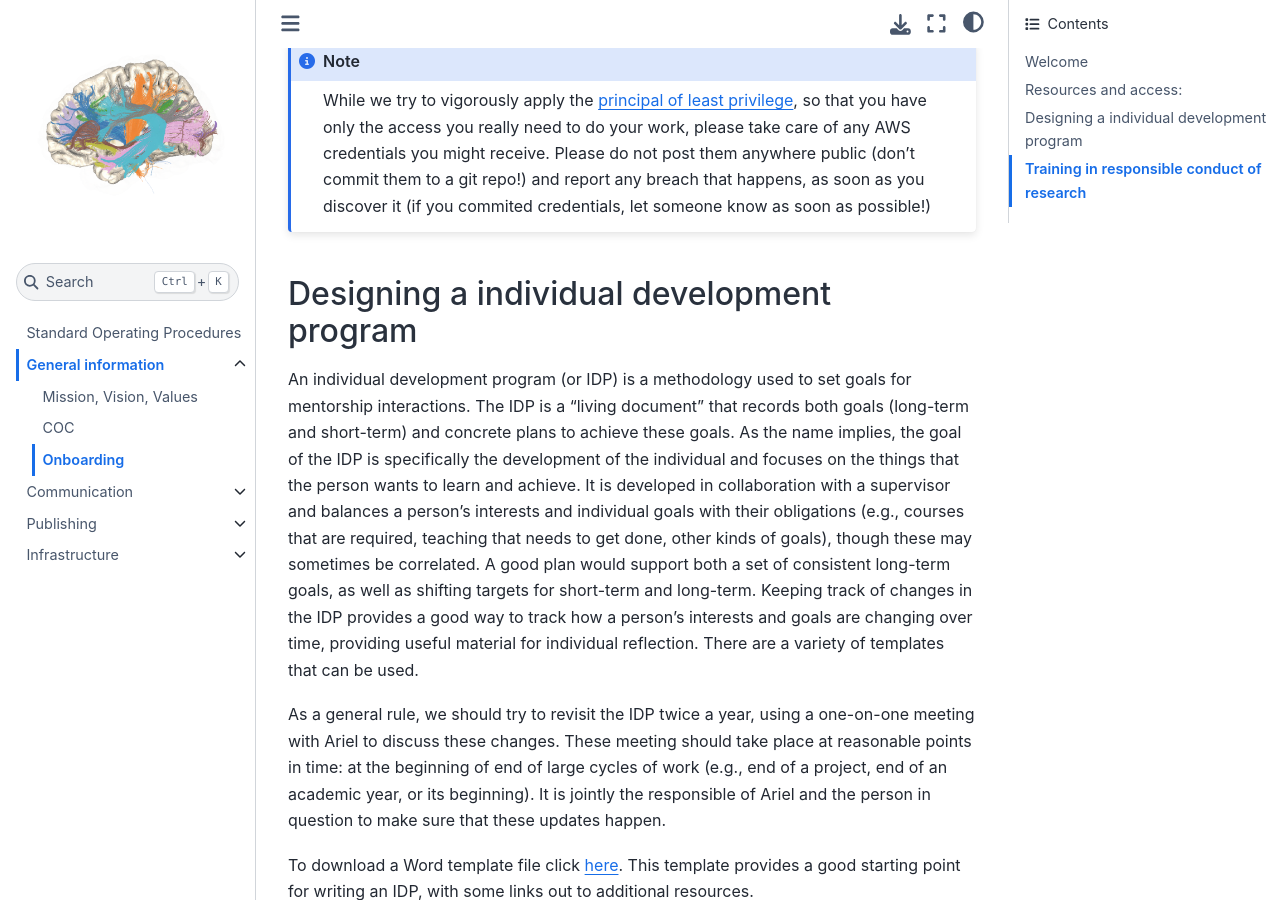
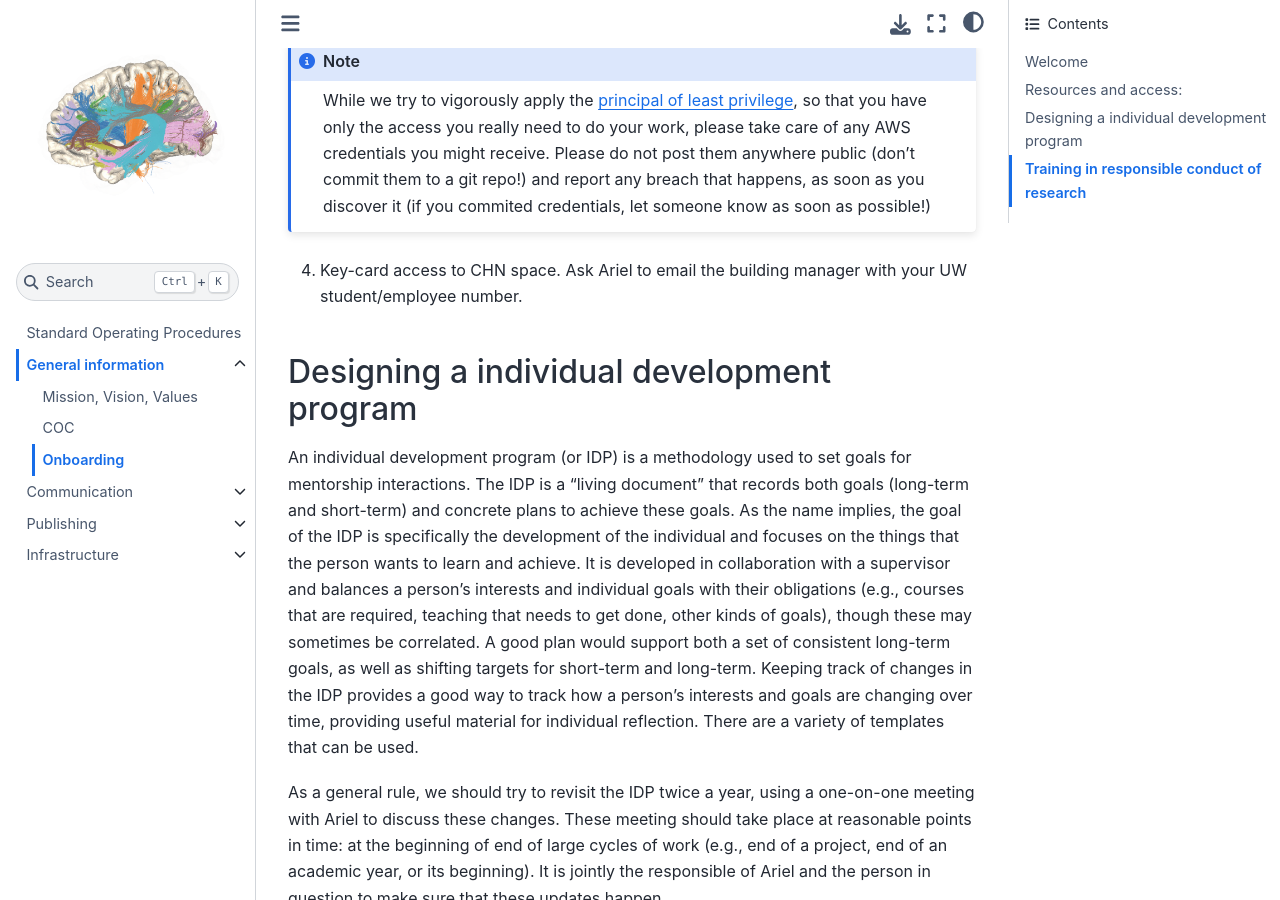
Before and after one commit to nrdg/sop, a Jupyter Book: the page built from general/onboarding.md, in a window 1280 px wide and 900 px high, scrolled down 698 px. Built offline with Jupyter Book 1.0.4 settings and Sphinx 7.4.7 and the Sphinx Book theme 1.1.4, drawn with Linux system fonts in a browser that asks for light colours; pages that are not in the unit, such as notebooks, are missing from menus.

Commit message:
People need physical access.

````diff
--- a/general/onboarding.md
+++ b/general/onboarding.md
@@ -23,6 +23,9 @@ We use Amazon Web Services for some projects. If you need credentials to AWS to
 ```{note}
 While we try to vigorously apply the [principal of least privilege](https://en.wikipedia.org/wiki/Principle_of_least_privilege), so that you have only the access you really need to do your work, please take care of any AWS credentials you might receive. Please do not post them anywhere public (don't commit them to a git repo!) and report any breach that happens, as soon as you discover it (if you commited credentials, let someone know as soon as possible!)
 ```
+
+4. Key-card access to CHN space. Ask Ariel to email the building manager with your UW student/employee number.
+
 
 ## Designing a individual development program
 
````
